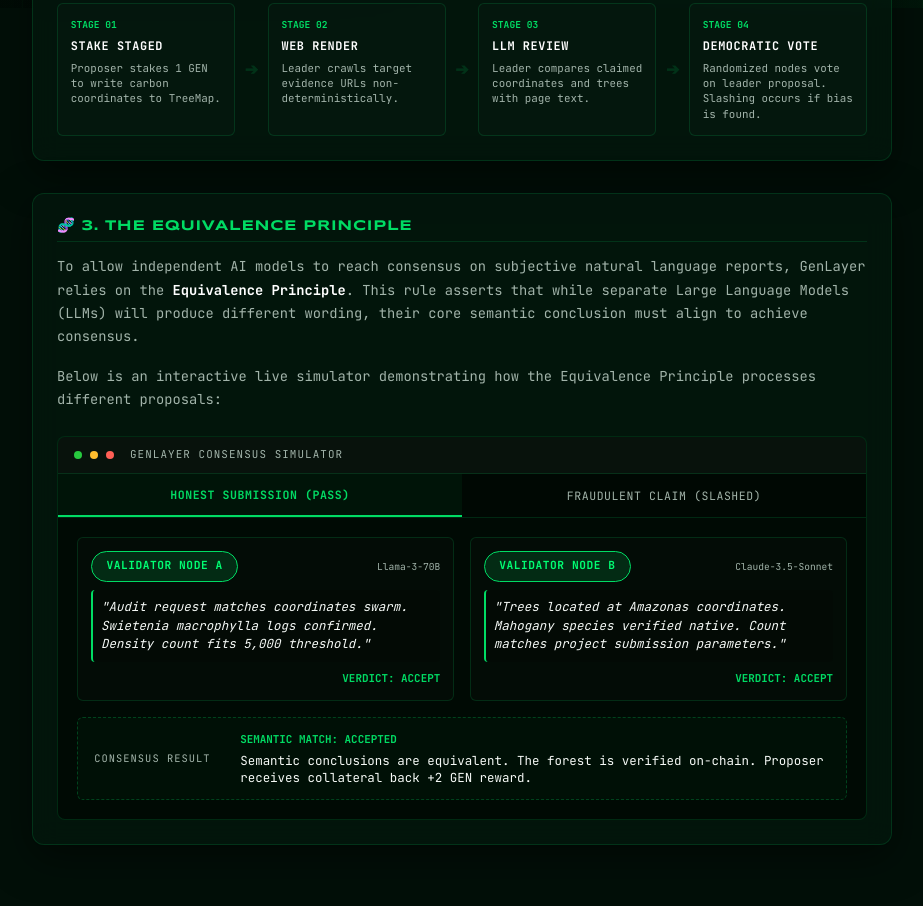
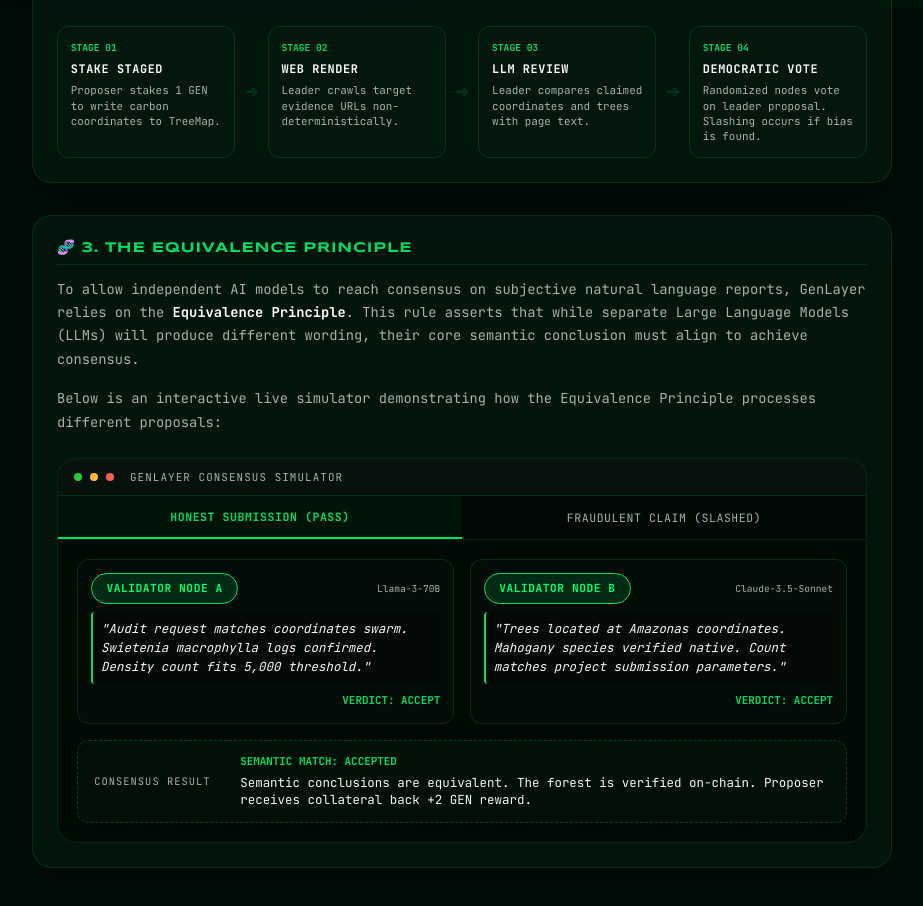
Before and after one commit to Chimdi-hash/botanexa, a website: page about.html in a window 1280 px wide. Shown: the part 792-1698 px from the top of the page, without its empty margins (178-1101 px from the left). Drawn offline with nearby package versions, Linux system fonts and the light colour scheme.

Commit message:
Add spacing between badge and title, and make all about trust page panels curvy glassmorphism plates

```diff
--- a/about.html
+++ b/about.html
@@ -27,7 +27,8 @@
     .about-title {
       font-size: 1.6rem;
       text-transform: uppercase;
-      margin-bottom: 0.6rem;
+      margin-top: 1.2rem;
+      margin-bottom: 0.8rem;
       background: linear-gradient(135deg, var(--white) 30%, var(--emerald-core) 100%);
       -webkit-background-clip: text;
       -webkit-text-fill-color: transparent;
@@ -36,6 +37,7 @@
     .concept-card {
       position: relative;
       overflow: hidden;
+      border-radius: 20px;
     }
 
     .concept-title {
@@ -75,7 +77,7 @@
       flex: 1;
       background: rgba(255, 255, 255, 0.01);
       border: 1px solid var(--glass-border);
-      border-radius: var(--border-radius-sm);
+      border-radius: 12px;
       padding: 0.8rem;
       display: flex;
       flex-direction: column;
@@ -115,7 +117,7 @@
     .simulator-box {
       background: rgba(1, 10, 5, 0.9);
       border: 1px solid var(--glass-border);
-      border-radius: var(--border-radius);
+      border-radius: 20px;
       overflow: hidden;
       margin-top: 1.5rem;
     }
@@ -189,7 +191,7 @@
     .sim-node {
       background: rgba(255, 255, 255, 0.01);
       border: 1px solid var(--glass-border);
-      border-radius: var(--border-radius-sm);
+      border-radius: 12px;
       padding: 0.8rem;
       display: flex;
       flex-direction: column;
@@ -232,7 +234,7 @@
     .sim-consensus {
       background: rgba(0, 220, 100, 0.03);
       border: 1px dashed rgba(0, 220, 100, 0.25);
-      border-radius: var(--border-radius-sm);
+      border-radius: 12px;
       padding: 0.8rem 1rem;
       display: flex;
       align-items: center;
```
